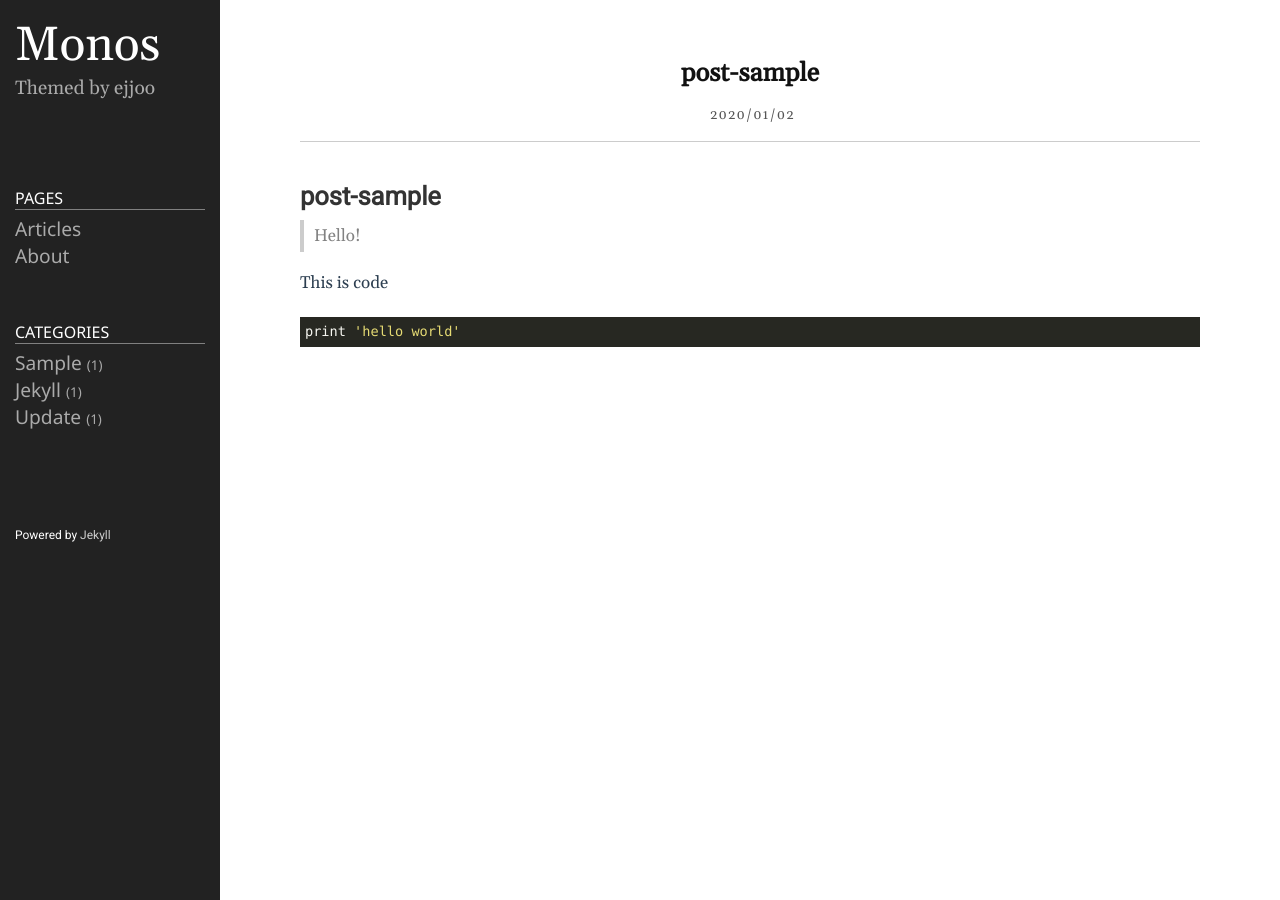
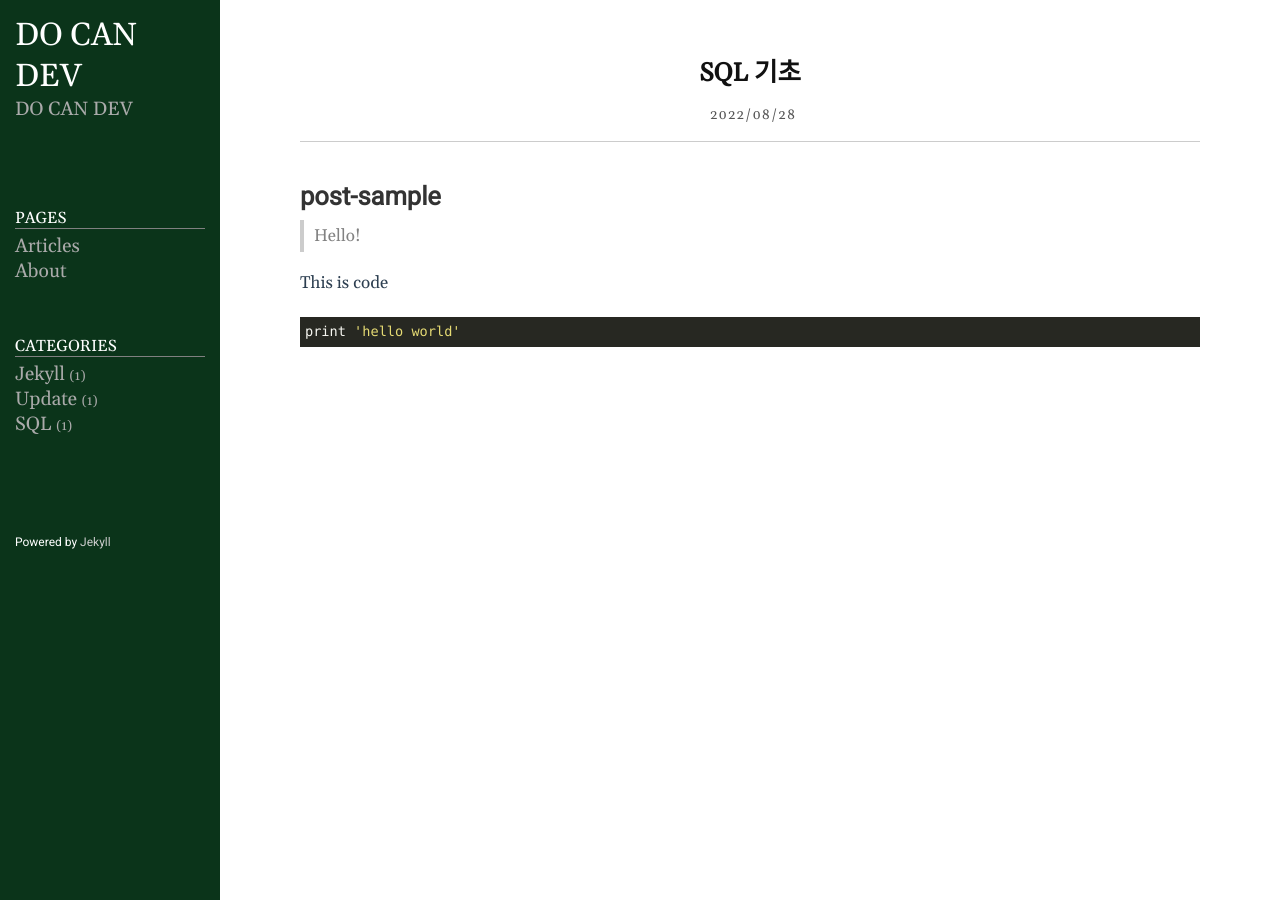
Before and after one commit to ehdulwl/ehdulwl.github.io, a Jekyll site: the page built from _posts/2020-01-02-sql1.markdown, in a window 1280 px wide. Built offline with Jekyll 4.4.1, drawn with Linux system fonts in a browser that asks for light colours.

Commit message:
commit
index commit

```diff
--- a/_config.yml
+++ b/_config.yml
@@ -18,13 +18,13 @@
 # You can create any custom variable you would like, and they will be accessible
 # in the templates via {{ site.myvariable }}.
 
-title: Monos
-email: ejjoo7994@gmail.com
+title: DO CAN DEV
+email: ehdulwl@gmail.com
 description: >- # this means to ignore newlines until "baseurl:"
-  Themed by ejjoo
+ DO CAN DEV
 # baseurl: "/" # the subpath of your site, e.g. /blog
 # url: "http://ejjoo.github.io" # the base hostname & protocol for your site, e.g. http://example.com
-github_username: ejjoo
+github_username: ehdulwl
 highlighter: rouge
 svg:
   optimize: true
--- a/_posts/2020-01-02-post1.markdown
+++ b/_posts/2020-01-02-sql1.markdown
@@ -1,8 +1,8 @@
 ---
 layout: post
-title: post-sample
-date: 2020-01-02 19:20:23 +0900
-category: sample
+title: SQL 기초
+date: 2022-08-28 16:15:23 +0900
+category: SQL
 ---
 # post-sample
 > Hello!
--- a/public/css/style.css
+++ b/public/css/style.css
@@ -98,7 +98,7 @@ code {
 	flex: 0 0 220px;
 	padding: 15px;
 	z-index: 1;
-	background-color: #222;
+	background-color: #0b341a;
 	color: #fff;
 }
 
@@ -112,7 +112,7 @@ code {
 }
 
 .sidebar-brand > a {
-	font-size: 300%;
+	font-size: 200%;
 	font-family: 'Gelasio';
 	color: #fff;
 }
@@ -132,7 +132,7 @@ code {
 
 .nav-title {
 	font-size: 100%;
-	font-family: "Noto Sans";
+	/*font-family: "Noto Sans";*/
 	text-transform: uppercase;
 	border-bottom: 1px solid gray;
 	margin-bottom: 5px;
@@ -140,7 +140,7 @@ code {
 
 a.nav-item {
 	font-size: 120%;
-	font-family: "Noto Sans";
+	/*font-family: "Noto Sans";*/
 	text-transform: capitalize;
 	color: #aaa;
 }
```
